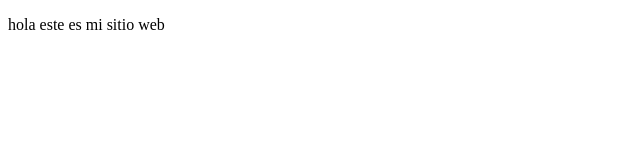
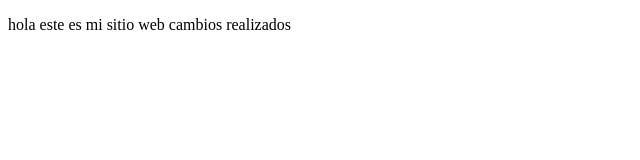
Before and after one commit to hallHouse/proyectoDemoCursoPrework, a plain HTML site: page index.html in a window 1280 px wide. Shown: the whole page, without its empty margins (0-640 px from the left). Drawn offline with Linux system fonts and the light colour scheme.

Commit message:
nuevo comit

```diff
--- a/index.html
+++ b/index.html
@@ -8,7 +8,7 @@
 </head>
 <body>
     <p>
-        hola este es mi sitio web
+        hola este es mi sitio web cambios realizados
     </p>
 </body>
 </html>
```
